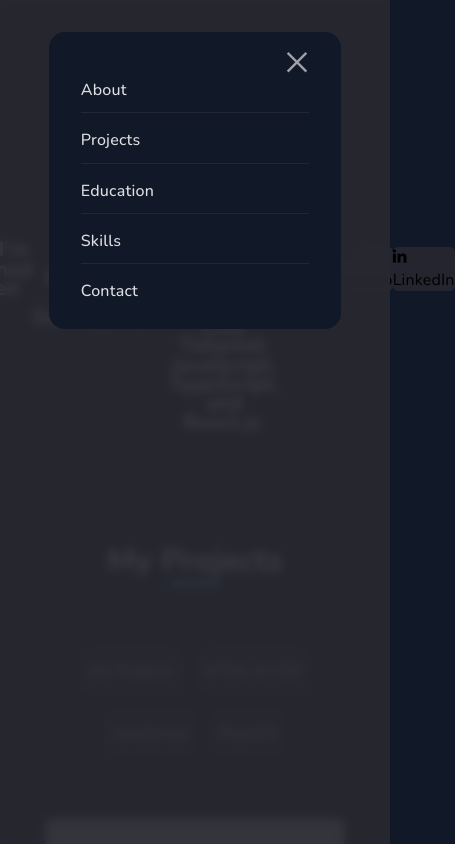
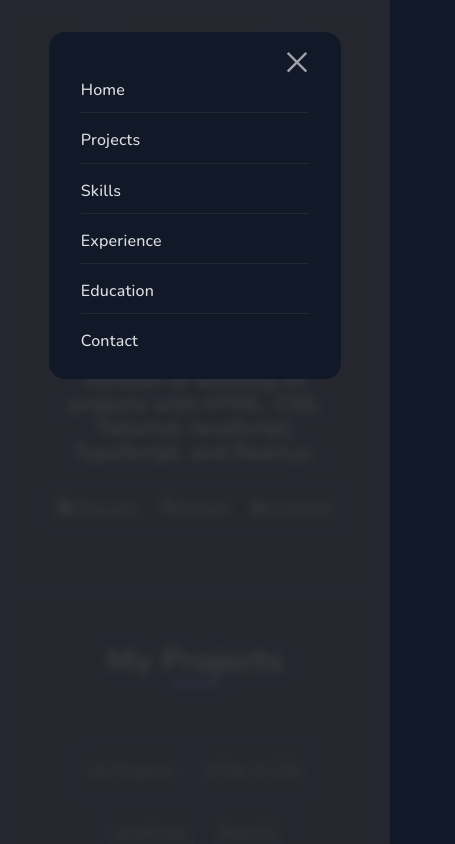
Before and after one commit to Mohamed-khaled0/My-Portfolio-ReactJS, a React (Vite) app: page / in a window 390 px wide. Both pictures are taken after a click on the button 102 px from the left and 55 px from the top of the page. Shown: the top 844 px of the page, 455 px wide, since content can reach past the window. Built offline with nearby package versions, Linux system fonts and the light colour scheme; grey boxes are pictures that could not be loaded.

Commit message:
change the sorting of certificates section

```diff
--- a/src/components/1-header/Header.jsx
+++ b/src/components/1-header/Header.jsx
@@ -95,19 +95,22 @@ export default function Header() {
                 ></button>
               </li>
               <li>
-                <a href=""> About</a>
+                <a href="#main"> Home</a>
               </li>
               <li>
-                <a href="">Projects</a>
+                <a href="#projects">Projects</a>
               </li>
               <li>
-                <a href="">Education</a>
+                <a href="#skills">Skills</a>
               </li>
               <li>
-                <a href="">Skills</a>
+                <a href="#experience">Experience</a>
               </li>
               <li>
-                <a href="">Contact</a>
+                <a href="#education">Education</a>
+              </li>
+              <li>
+                <a href="#contact">Contact</a>
               </li>
             </ul>
           </div>
--- a/src/components/2-hero/hero.css
+++ b/src/components/2-hero/hero.css
@@ -1,6 +1,3 @@
-/* ========================
-    Hero Section Styles
-======================== */
 section.hero {
     display: flex;
     margin-top: 20px;
@@ -10,9 +7,6 @@ section.hero {
     background-size: cover;
 }
 
-/* ========================
-    Title Styles
-======================== */
 section.hero .title {
     width: 50%;
     text-align: center;
@@ -21,9 +15,12 @@ section.hero .title {
     margin: 10px 0;
 }
 
-/* ========================
-    Avatar Styles
-======================== */
+section.hero .parent-avatar.flex {
+    flex-direction: column;
+    align-items: center;
+    justify-content: center;
+}
+
 section.hero .avatar {
     width: 150px;
     border-radius: 50%;
@@ -33,20 +30,43 @@ section.hero .avatar {
     margin-top: 50px;
 }
 
-/* ========================
-    Button Styles
-======================== */
-section.hero .left-section button {
-    background-color: rgba(36, 37, 46, 1);
-    border-radius: 5px;
-    transition: 0.3s;
+section.hero .left-section {
+    flex-grow: 1;
+    display: flex;
+    flex-direction: column;
+    align-items: center;
 }
 
-/* ========================
-    Media Queries
-======================== */
+section.hero .left-section button {
+    margin: 15px;
+    margin-bottom: 50px;
+    background-color: rgba(36, 37, 46, 1);
+    width: 8rem;
+    height: 40px;
+    border-radius: 5px;
+    text-align: center;
+    padding: 5px;
+    line-height: 1.5rem;
+    opacity: 0.9;
+    text-transform: capitalize;
+    font-size: 1.05rem;
+    transition: 0.3s;
+    border: 1px solid rgb(63 63 70);
+    color: var(--title);
+}
+
+.light section.hero .left-section button {
+    color: var(--primary);
+}
+
+section.hero .left-section button:hover {
+    opacity: 1;
+    border: 1px solid var(--blue);
+}
+
 @media (max-width: 1200px) {
     section.hero .title {
+        margin-top: 20px;
         width: 80%;
         line-height: 1.2rem;
         font-size: 1.3rem;
@@ -57,4 +77,18 @@ section.hero .left-section button {
     section.hero .avatar {
         display: none;
     }
+
+    section.hero .left-section button {
+        margin: 14px 6px;
+        height: 28px;
+        line-height: 1rem;
+        font-size: 1.0rem;
+        width: auto;
+    }
+
+    section.hero .title {
+        width: 80%;
+        line-height: 1.5rem;
+        font-size: 1.3rem;
+    }
 }
--- a/src/components/7-certificates/Certifications.jsx
+++ b/src/components/7-certificates/Certifications.jsx
@@ -43,6 +43,19 @@ const Certifications = () => {
           Internships
         </button>
         <button
+          onClick={() => handleFilter("coursera")}
+          className={currentCategory === "coursera" ? "active" : ""}
+        >
+          Coursera
+
+        </button>
+        <button
+          onClick={() => handleFilter("udacity")}
+          className={currentCategory === "udacity" ? "active" : ""}
+        >
+          Udacity
+        </button>
+        <button
           onClick={() => handleFilter("hackerrank")}
           className={currentCategory === "hackerrank" ? "active" : ""}
         >
@@ -54,19 +67,7 @@ const Certifications = () => {
         >
           ITI
         </button>
-        <button
-          onClick={() => handleFilter("udacity")}
-          className={currentCategory === "udacity" ? "active" : ""}
-        >
-          Udacity
-        </button>
-        <button
-          onClick={() => handleFilter("coursera")}
-          className={currentCategory === "coursera" ? "active" : ""}
-        >
-          Coursera
 
-        </button>
 
       </div>
 
--- a/src/components/9-footer/Footer.jsx
+++ b/src/components/9-footer/Footer.jsx
@@ -1,19 +1,32 @@
 /* eslint-disable no-unused-vars */
-import React from 'react'
-import './footer.css'
+import React from "react";
+import "./footer.css";
 
 export default function Footer() {
   return (
-    <footer className='flex'>
-        <ul className='flex'>
-          <li><a href="#main">About</a></li>
-          <li><a href="#projects">Projects</a></li>
-          <li><a href="#education">Education</a></li>
-          <li><a href="#skills">Skills</a></li>
-          <li><a href="#contact">Contact</a></li>
-        </ul>
+    <footer className="flex">
+      <ul className="flex">
+        <li>
+          <a href="#main"> Home</a>
+        </li>
+        <li>
+          <a href="#projects">Projects</a>
+        </li>
+        <li>
+          <a href="#skills">Skills</a>
+        </li>
+        <li>
+          <a href="#experience">Experience</a>
+        </li>
+        <li>
+          <a href="#education">Education</a>
+        </li>
+        <li>
+          <a href="#contact">Contact</a>
+        </li>
+      </ul>
 
-        <p>Created by Mohamed Khaled ,All rights reserved.</p>
+      <p>Created by Mohamed Khaled ,All rights reserved.</p>
     </footer>
-  )
+  );
 }
```
Also changed, not shown: src/components/1-header/header.css (+19 -41 lines).
